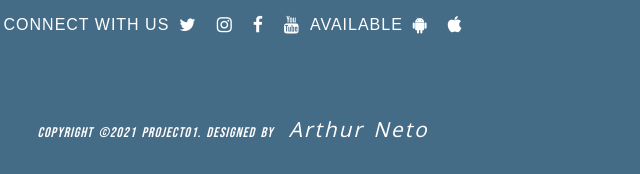
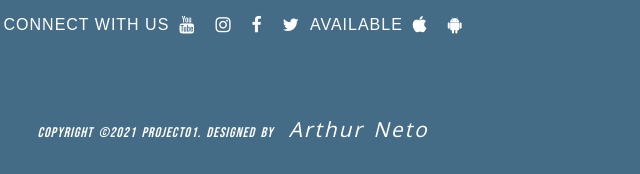
Before and after one commit to artneto/Alma-Studio-Website, a plain HTML site: page index.html in a window 1280 px wide. Shown: the part 3103-3277 px from the top of the page, 402-1042 px from the left. Drawn offline with nearby package versions, Linux system fonts and the light colour scheme.

Commit message:
style footer

```diff
--- a/index.html
+++ b/index.html
@@ -216,14 +216,20 @@
 
            <div class="social">
                <h2>Connect With Us </h2>
-            <a href="#"><i class="fa fa-twitter"></i></a>
-            <a href="#"><i class="fa fa-instagram"></i></a>
-            <a href="#"><i class="fa fa-facebook"></i></a>
-            <a href="#"><i class="fa fa-youtube"></i></a>
+            <a href="https://youtube.com" target="_blank" rel="noopener"
+            aria-label="Visit our YouTube page (opens in a new tab)"><i class="fa fa-youtube"></i></a>
+            <a href="https://instagram.com" target="_blank" rel="noopener"
+            aria-label="Visit our Instagram page (opens in a new tab)"><i class="fa fa-instagram"></i></a>
+            <a href="https://facebook.com" target="_blank" rel="noopener"
+            aria-label="Visit our Facebook page (opens in a new tab)"><i class="fa fa-facebook"></i></a>
+            <a href="https://twitter.com" target="_blank" rel="noopener"
+            aria-label="Visit our Twitter page (opens in a new tab)"><i class="fa fa-twitter"></i></a>
 
                 <h2>Available </h2>
-            <a href="#"><i class="fa fa-android"></i></a>
-            <a href="#"><i class="fa fa-apple"></i></a>
+            <a href="https://www.apple.com/ie/app-store/" target="_blank" rel="noopener"
+            aria-label="Visit our apple store page (opens in a new tab)"><i class="fa fa-apple"></i></a>
+            <a href="https://play.google.com/store/apps?gl=IE" target="_blank" rel="noopener"
+            aria-label="Visit our google play store page (opens in a new tab)"><i class="fa fa-android"></i></a>
            </div>
            <div class="footer-bottom">
                <p>copyright &copy;2021 Project01. designed by <span>Arthur Neto</span></p>
```
